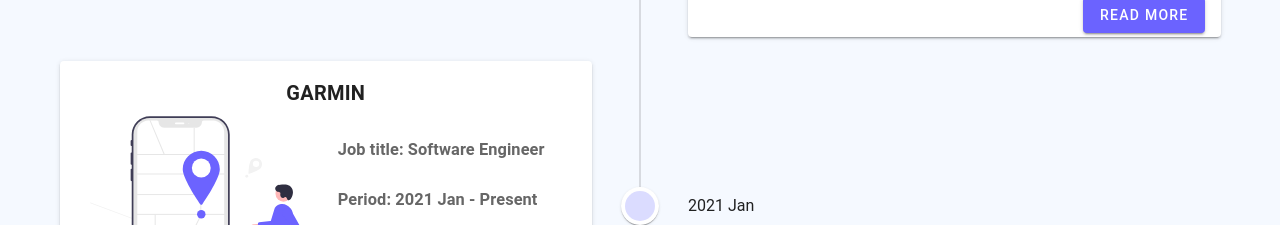
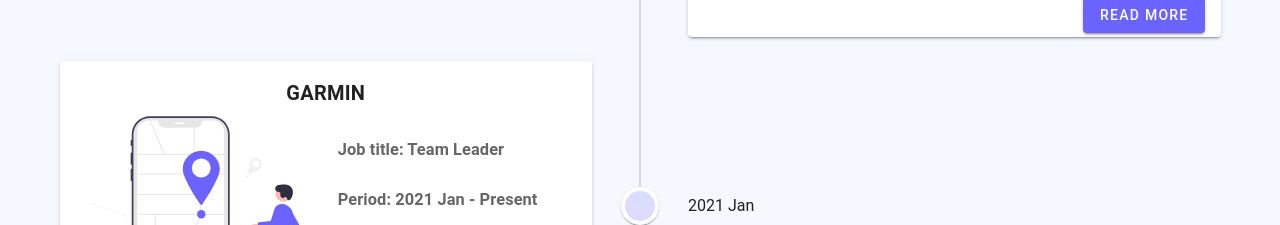
Before and after one commit to realDNA/aboutme2, a Vue app in the folder aboutme/: page /experience in a window 1280 px wide. Shown: the part 1740-1965 px from the top of the page. Built offline with nearby package versions, Linux system fonts and the light colour scheme.

Commit message:
Update Experience.vue

```diff
--- a/aboutme/src/views/Experience.vue
+++ b/aboutme/src/views/Experience.vue
@@ -190,7 +190,7 @@ export default {
           },
           {
             name: 'GARMIN',
-            jobPosition: 'Software Engineer',
+            jobPosition: 'Team Leader',
             imageSrc: "work-experience/garmin.svg",
             startTime: "2021 Jan",
             period: "2021 Jan - Present",
@@ -206,6 +206,7 @@ export default {
                     <li> Developing  industry 4.0 web application which tracking the status of production line machines. </li>
                     <li> Redesigning and improving software architecture to make project more maintainable and testable. </li>
                     <li> Analyzing and integrating data to provide insight for decision makers. </li>
+                    <li> Introduced and implementing OKR management system to department (around 100 staffs) which improves management process. </li>
                 </ul>
             </h3>
             `
```
